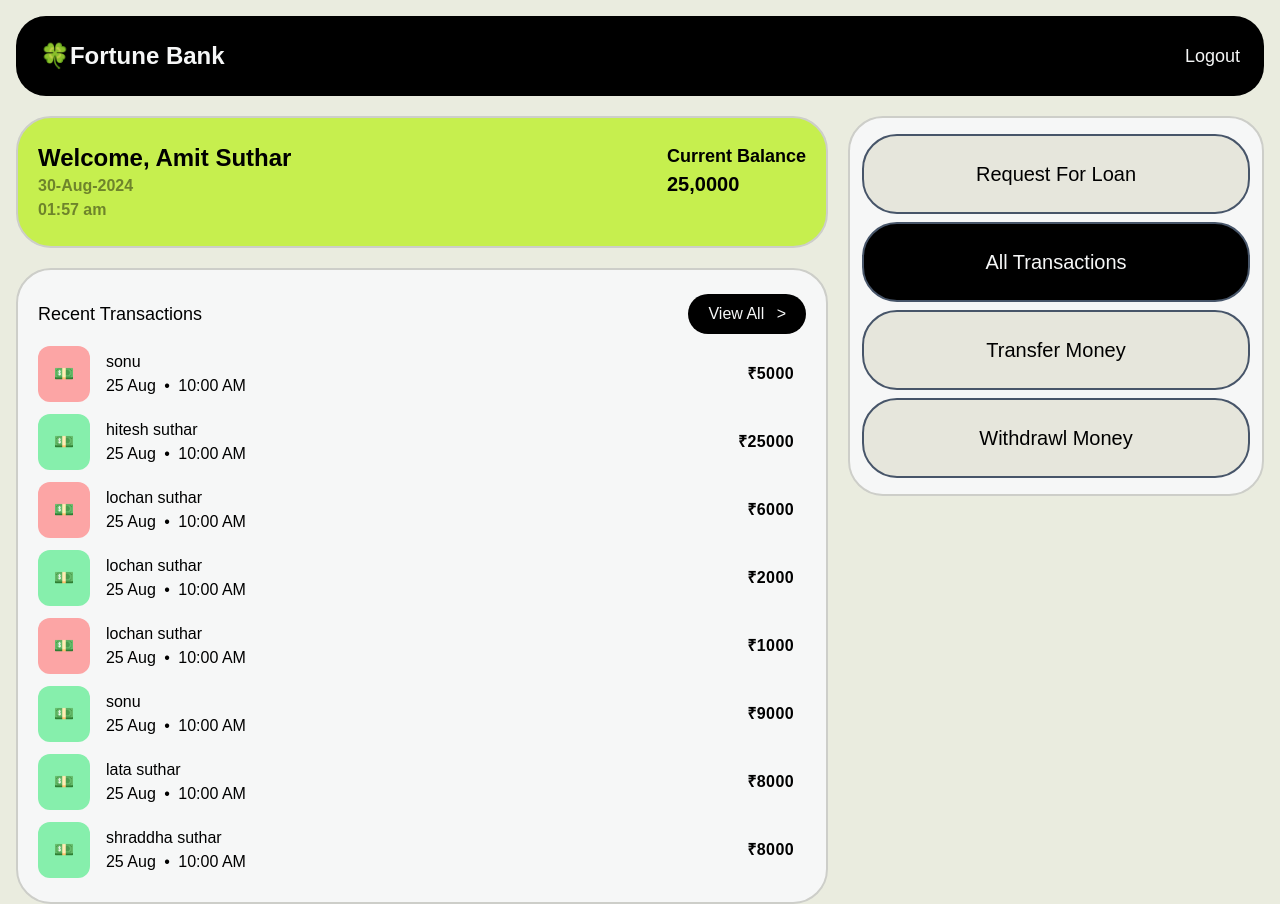
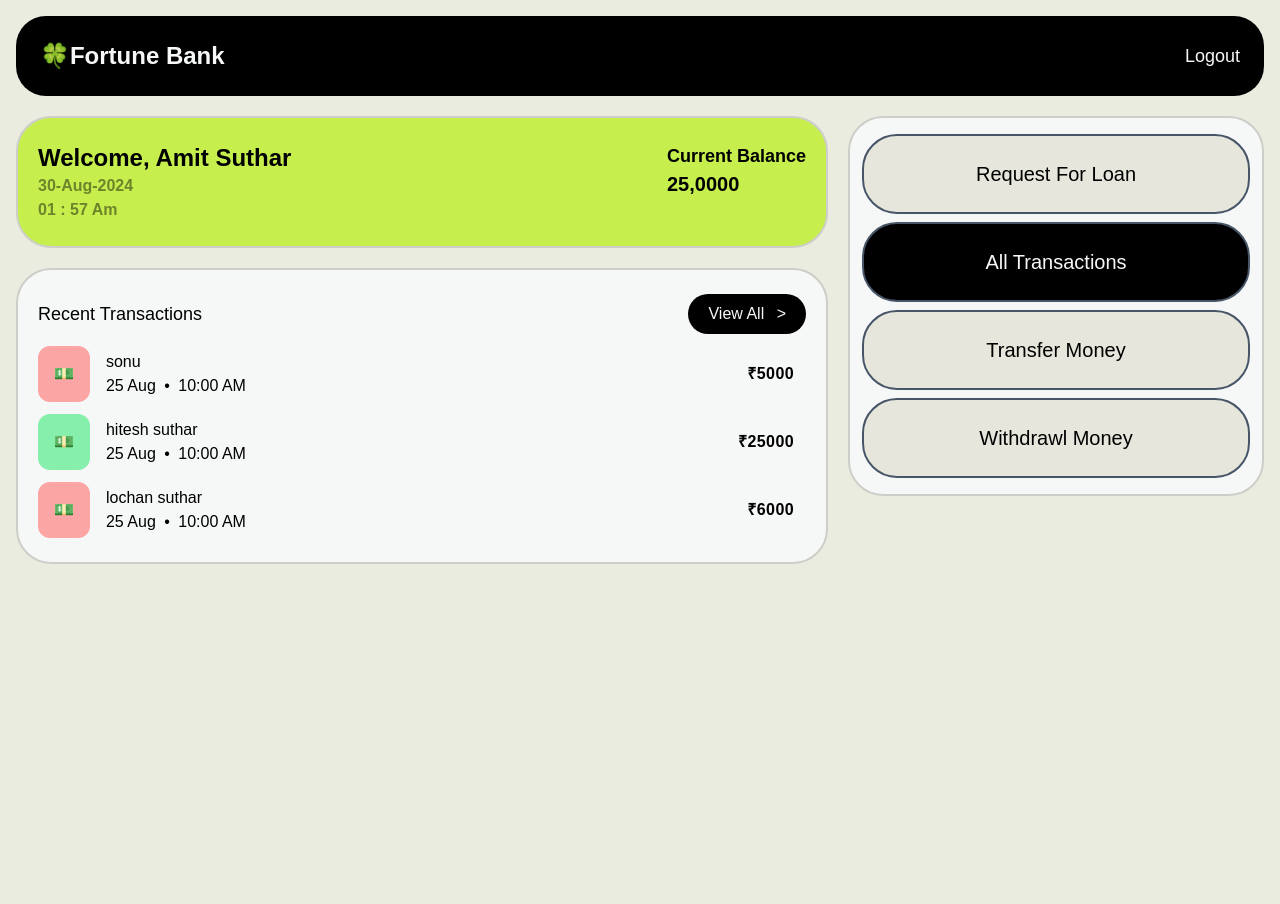
Before and after one commit to amitsuthar803/fortunebank, a React (Vite) app: page / in a window 1280 px wide. After the commit the page ends 816 px from the top, so only its background shows below. Built offline with nearby package versions, Linux system fonts and the light colour scheme.

Commit message:
dynamic time update

```diff
--- a/src/components/AccountDetails.jsx
+++ b/src/components/AccountDetails.jsx
@@ -14,7 +14,7 @@ function AccountDetails() {
         </span>
 
         {/* <span className=" text-primarylight font-semibold">04:00 pm</span> */}
-        <span className=" text-primarylight font-semibold">
+        <span className=" text-primarylight capitalize font-semibold">
           {formatTime(currentTime)}
         </span>
       </div>
--- a/src/components/Transaction.jsx
+++ b/src/components/Transaction.jsx
@@ -1,6 +1,8 @@
-import React from "react";
+import React, { useState } from "react";
 
 function Transaction() {
+  const [showAll, setShowAll] = useState(false);
+
   const transactions = [
     {
       username: "sonu",
@@ -54,18 +56,29 @@ function Transaction() {
     },
   ];
 
+  const initialCount = 3;
+
+  const displayTransactions = showAll
+    ? transactions
+    : transactions.slice(0, initialCount);
+
   return (
     <div>
       <div className="flex justify-between items-center">
-        <h3 className="text-dark font-medium text-lg">Recent Transactions</h3>
-        <button className=" bg-dark text-secondary py-2 px-5 rounded-full">
+        <h3 className="text-dark font-medium text-lg">
+          {showAll ? "All Transactions" : "Recent Transactions"}
+        </h3>
+        <button
+          onClick={() => setShowAll((show) => !show)}
+          className=" bg-dark text-secondary py-2 px-5 rounded-full"
+        >
           View All <span className=" ml-2">{">"}</span>
         </button>
       </div>
       <div>
         {/* list */}
 
-        {transactions.map((transaction, index) => (
+        {displayTransactions.map((transaction, index) => (
           <div
             key={index}
             className="flex justify-between pr-3 items-center mt-3"
--- a/src/utils/dateUtils.js
+++ b/src/utils/dateUtils.js
@@ -21,7 +21,7 @@ export function formatTime(date) {
   hours = hours % 12;
   hours = hours ? hours : 12; // If the hour is 0, set it to 12 (midnight or noon)
 
-  return `${hours.toString().padStart(2, "0")}:${minutes} ${ampm}`;
+  return `${hours.toString().padStart(2, "0")} : ${minutes} ${ampm}`;
 }
 
 export function formatShortMonthDate(date) {
```
